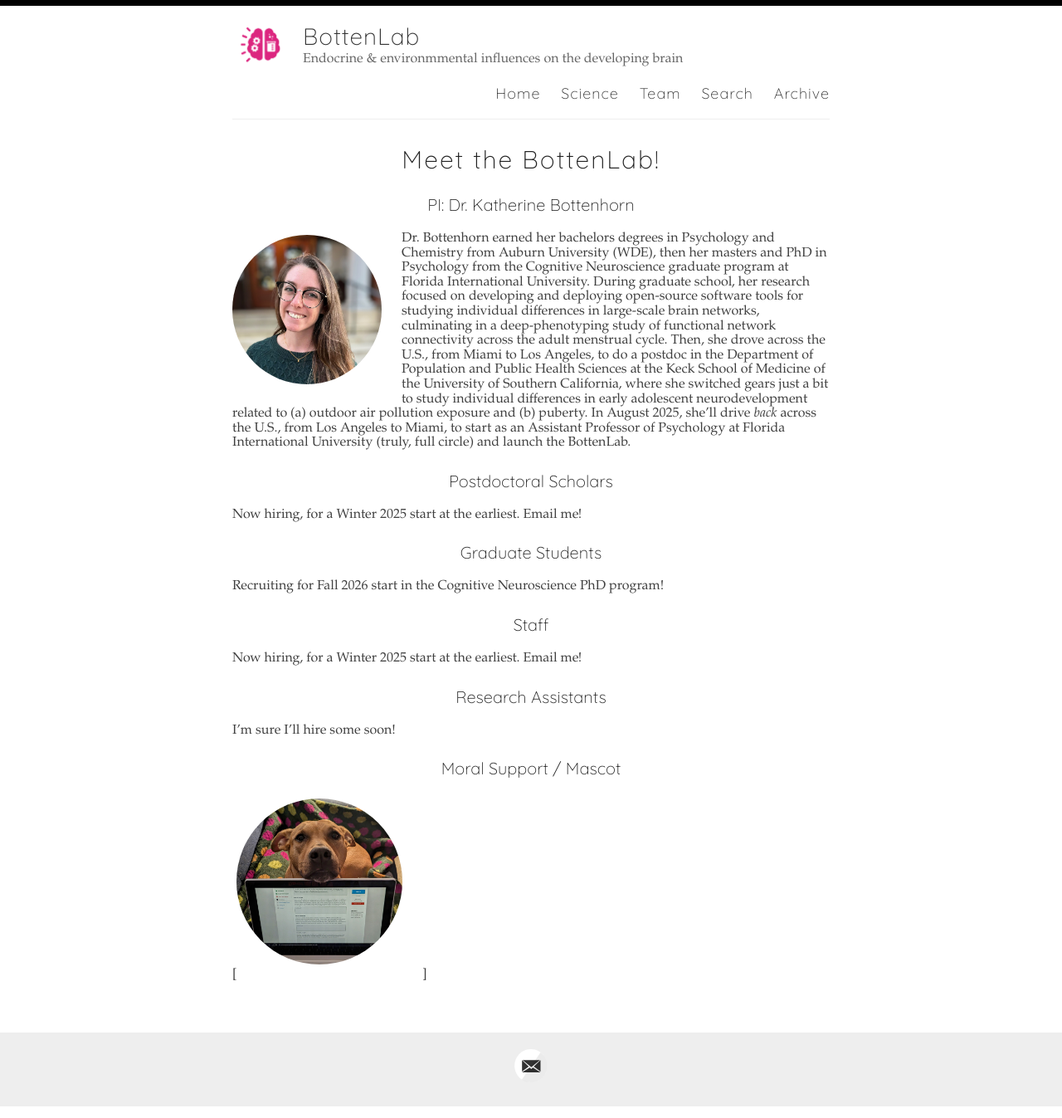
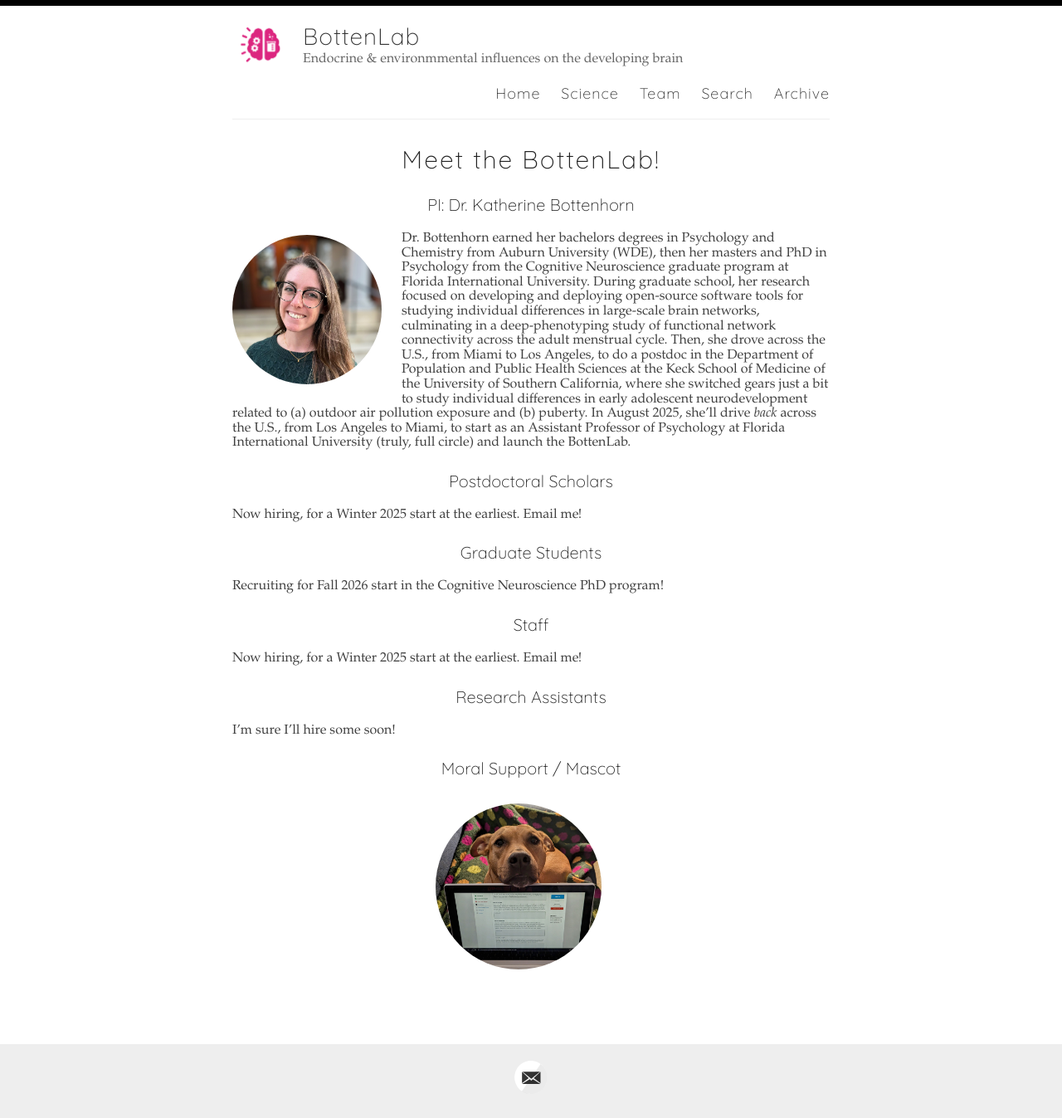
Before and after one commit to Bottenlab/bottenlab.github.io, a Jekyll site: the page built from _pages/team.md, in a window 1280 px wide. Shown: the whole page at 83% size. Built offline with Jekyll 4.4.1, drawn with Linux system fonts in a browser that asks for light colours; some web fonts are replaced.

Commit message:
I want Fred's pic centered

```diff
--- a/_pages/team.md
+++ b/_pages/team.md
@@ -28,4 +28,4 @@ I'm sure I'll hire some soon!
 
 ### Moral Support / Mascot
 
-[<span class="image rounded"><img src="{{ site.baseurl }}/images/mister-fred.jpg" alt="Frederick N. Bottenhorn, DOG" style="width: 200px;"/></span>]
+### <span class="image rounded"><img src="{{ site.baseurl }}/images/mister-fred.jpg" alt="Frederick N. Bottenhorn, DOG" style="width: 200px;"/></span>
```
